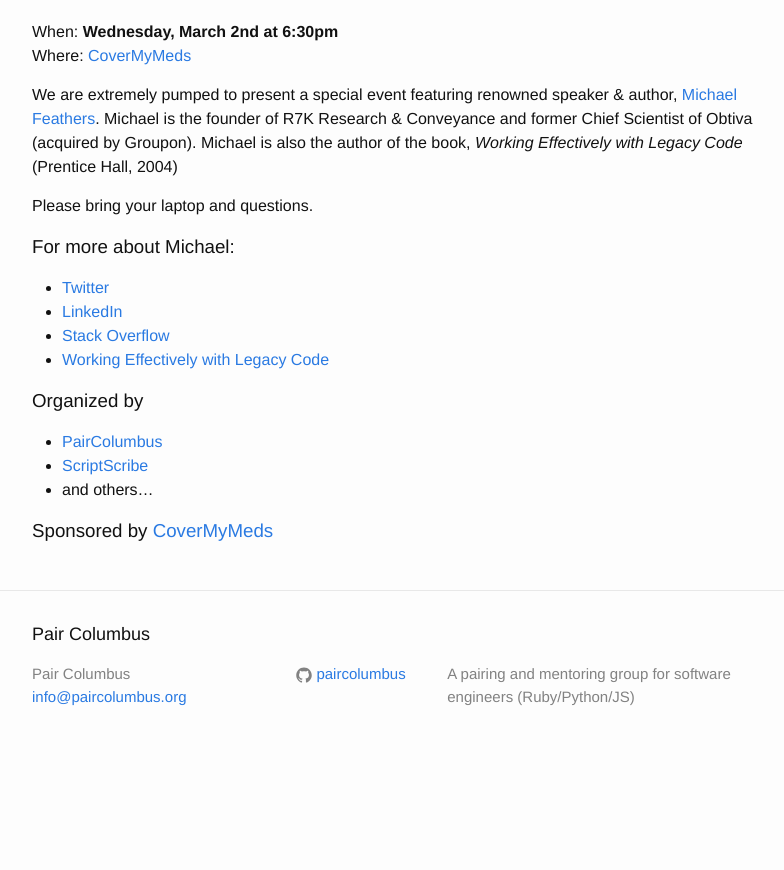
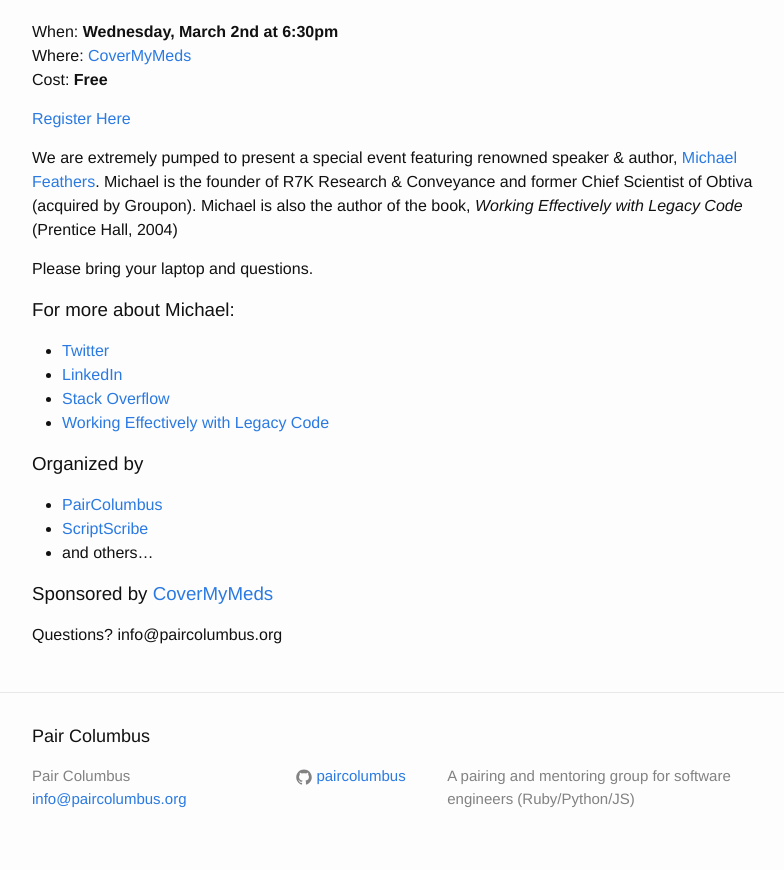
Before and after one commit to paircolumbus/paircolumbus.github.io, a Jekyll site: the page built from index.md, in a window 1280 px wide. Shown: the part 483-1353 px from the top of the page, without its empty margins (238-1022 px from the left). Built offline with Jekyll 4.4.1, drawn with Linux system fonts in a browser that asks for light colours; comment, search, counter and statistics services are not loaded; before the commit the page ends 1251 px from its top, so only the background shows below that.

Commit message:
Update index.md

```diff
--- a/index.md
+++ b/index.md
@@ -9,6 +9,9 @@
 
 When: __Wednesday, March 2nd at 6:30pm__
 Where: [CoverMyMeds](https://goo.gl/maps/6TGqNqqoK8n)
+Cost: __Free__
+
+<h4><a href='https://www.eventbrite.com/e/pair-programming-mentoring-covermymeds-tickets-15224426670'>Register Here</a></h4>
 
 We are extremely pumped to present a special event featuring renowned speaker & author, [Michael Feathers](http://twitter.com/mfeathers). Michael is the founder of R7K Research & Conveyance and former Chief Scientist of Obtiva (acquired by Groupon). Michael is also the author of the book, _Working Effectively with Legacy Code_ (Prentice Hall, 2004)
 
@@ -28,3 +31,5 @@
 * and others...
 
 <h3>Sponsored by <a href="https://www.covermymeds.com/main/">CoverMyMeds</a></h3>
+
+<h4>Questions? info@paircolumbus.org</h4>
```
